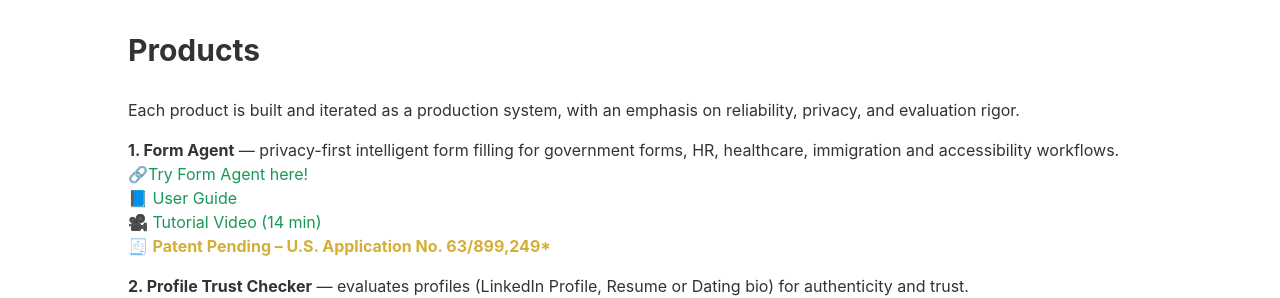
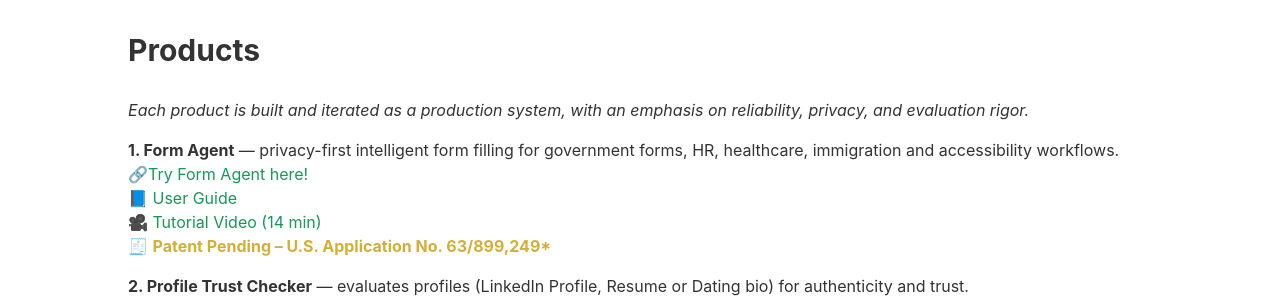
Before and after one commit to LilyQin19/qinaistudio.github.io, a Jekyll site: the page built from index.md, in a window 1280 px wide. Shown: the part 532-830 px from the top of the page. Built offline with Jekyll 4.4.1, drawn with Linux system fonts in a browser that asks for light colours; our own code applies the rules of GitHub Pages for plain Markdown files.

```diff
--- a/index.md
+++ b/index.md
@@ -11,7 +11,7 @@ We believe that the real moat in AI lies in execution, tooling, and data integri
 ---
 <h2 style="font-size: 30px; font-weight: 700;">Products</h2>
 
-Each product is built and iterated as a production system, with an emphasis on reliability, privacy, and evaluation rigor.
+*Each product is built and iterated as a production system, with an emphasis on reliability, privacy, and evaluation rigor.*
 
 **1. Form Agent**
  — privacy-first intelligent form filling for government forms, HR, healthcare, immigration and accessibility workflows.
```
